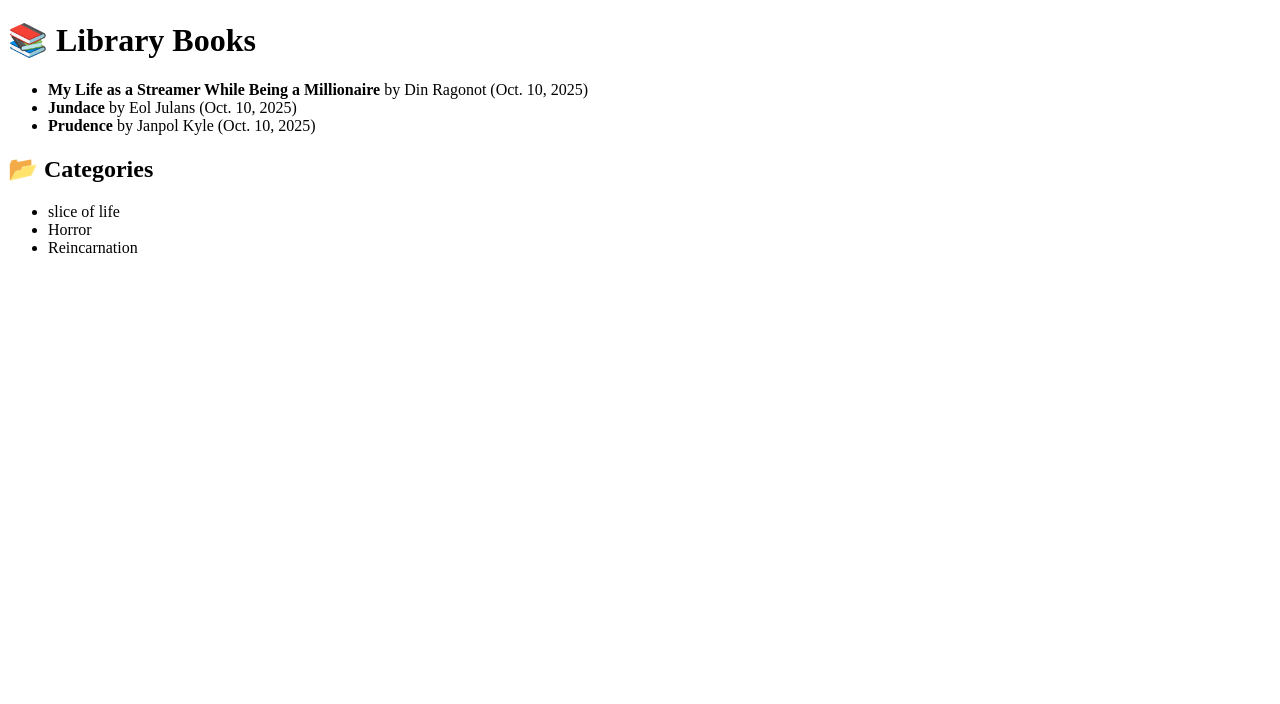
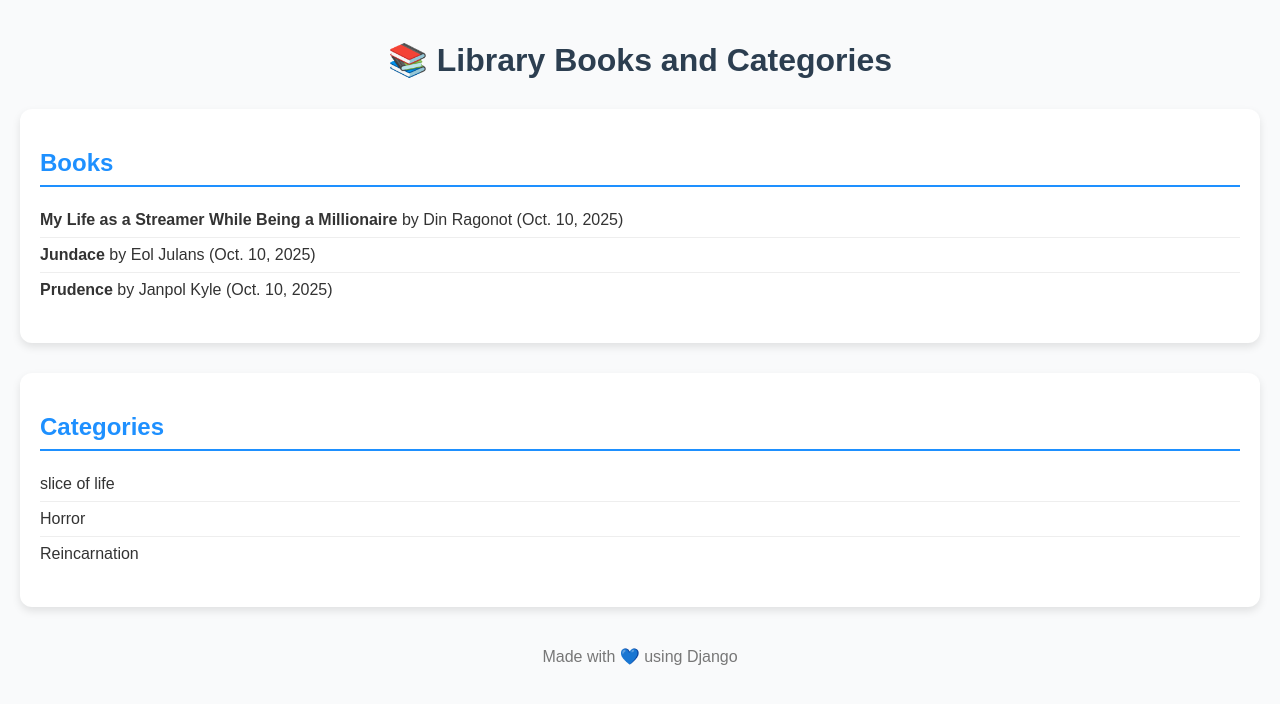
Before and after one commit to oust01/django-home-about-proj, a Django app: template library/templates/library/home.html in a window 1280 px wide. Shown: the top 704 px of the page. Run offline with Django 5.2, Linux system fonts and the light colour scheme; the template is opened without the code that fills it: values that come from a table or form of the project are taken from there, others are empty; data comes from the database, SQL or seed files in the repository; both versions use the stored data as it was after the commit.

Commit message:
Added CSS styling and updated templates for Library app

```diff
--- /dev/null
+++ b/library/static/style.css
@@ -0,0 +1,49 @@
+
+body {
+    font-family: "Poppins", sans-serif;
+    background-color: #f9fafb;
+    color: #333;
+    margin: 0;
+    padding: 20px;
+}
+
+h1 {
+    text-align: center;
+    color: #2c3e50;
+    margin-bottom: 30px;
+}
+
+.section {
+    background: #fff;
+    border-radius: 12px;
+    box-shadow: 0 4px 8px rgba(0,0,0,0.1);
+    padding: 20px;
+    margin-bottom: 30px;
+}
+
+.section h2 {
+    color: #1e90ff;
+    border-bottom: 2px solid #1e90ff;
+    padding-bottom: 8px;
+    margin-bottom: 15px;
+}
+
+ul {
+    list-style: none;
+    padding: 0;
+}
+
+li {
+    padding: 8px 0;
+    border-bottom: 1px solid #eee;
+}
+
+li:last-child {
+    border-bottom: none;
+}
+
+.footer {
+    text-align: center;
+    margin-top: 40px;
+    color: #777;
+}
--- a/library/templates/library/home.html
+++ b/library/templates/library/home.html
@@ -1,25 +1,33 @@
+{% load static %}
 <!DOCTYPE html>
 <html>
 <head>
     <title>Library</title>
+    <link rel="stylesheet" href="{% static 'library/style.css' %}">
 </head>
 <body>
-    <h1>📚 Library Books</h1>
-    <ul>
+    <h1>📚 Library Books and Categories</h1>
+
+    <div class="section">
+        <h2>Books</h2>
+        <ul>
         {% for book in books %}
             <li><strong>{{ book.title }}</strong> by {{ book.author.name }} ({{ book.published }})</li>
-        {% empty %}
-            <li>No books found.</li>
         {% endfor %}
-    </ul>
+        </ul>
+    </div>
 
-    <h2>📂 Categories</h2>
-    <ul>
+    <div class="section">
+        <h2>Categories</h2>
+        <ul>
         {% for category in categories %}
             <li>{{ category.name }}</li>
-        {% empty %}
-            <li>No categories found.</li>
         {% endfor %}
-    </ul>
+        </ul>
+    </div>
+
+    <div class="footer">
+        <p>Made with 💙 using Django</p>
+    </div>
 </body>
 </html>
```
Also changed, not shown: db.sqlite3, 1 other file.
